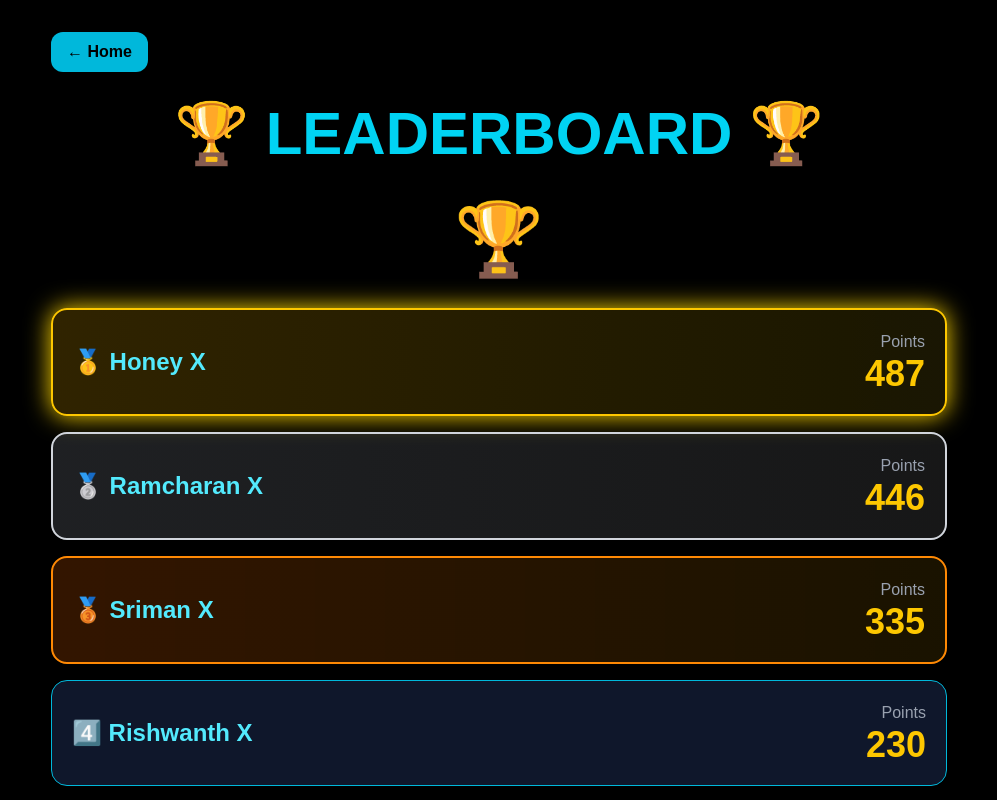
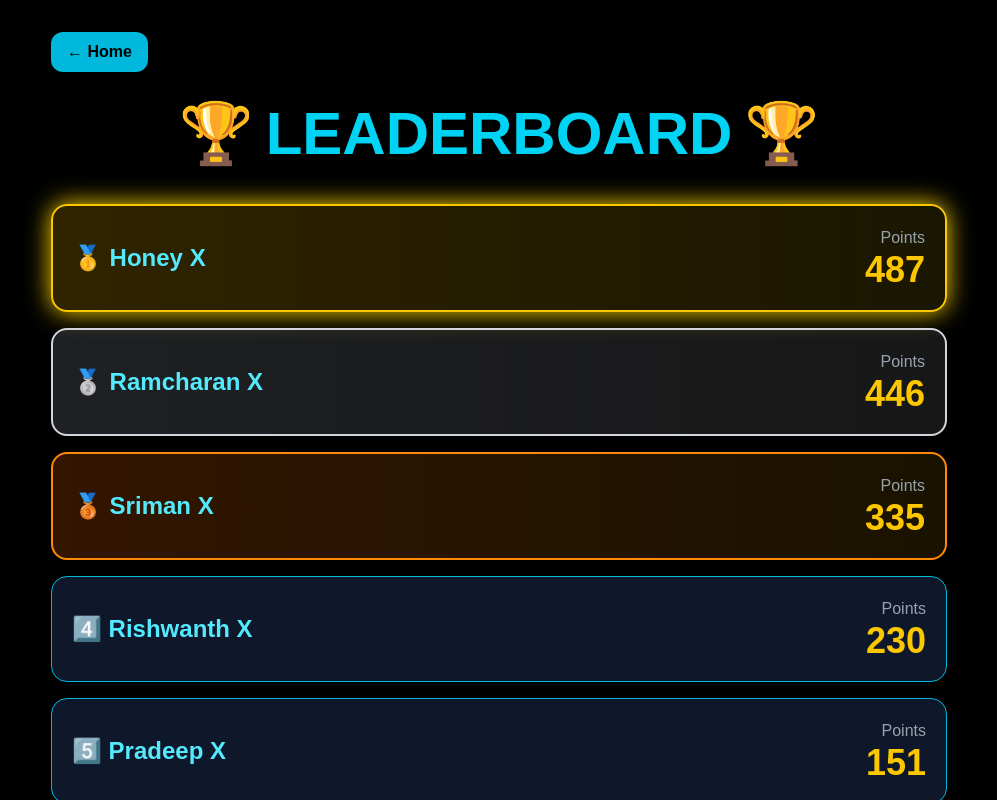
Before and after one commit to John-snow18/womens-t20-fantasy, a Next.js app: page /leaderboard in a window 1280 px wide. Shown: the top 800 px of the page, without its empty margins (141-1138 px from the left). Built offline with nearby package versions, Linux system fonts and the light colour scheme.

Commit message:
Fix leaderboard heading

```diff
--- a/src/app/leaderboard/page.tsx
+++ b/src/app/leaderboard/page.tsx
@@ -70,20 +70,13 @@ const teamLeaderboard = Object.entries(teamsData)
   initial={{ opacity: 0, scale: 0.5 }}
   animate={{ opacity: 1, scale: 1 }}
   transition={{ duration: 0.8 }}
-  className="text-4xl sm:text-5xl md:text-6xl font-bold text-cyan-400 text-center mb-10 break-words"
+  className="flex items-center justify-center gap-3 text-4xl sm:text-5xl md:text-6xl font-bold text-cyan-400 text-center mb-10"
 >
-  🏆 LEADERBOARD 🏆
+  <span>🏆</span>
+ <span>LEADERBOARD</span>
+ <span>🏆</span>
 </motion.h1>
-<motion.div
-  animate={{ y: [0, -10, 0] }}
-  transition={{
-    duration: 2,
-    repeat: Infinity,
-  }}
-  className="text-center text-5xl md:text-7xl mb-8"
->
-  🏆
-</motion.div>
+
 
         <div className="space-y-4">
           {teamLeaderboard.map((team, index) => (
```
